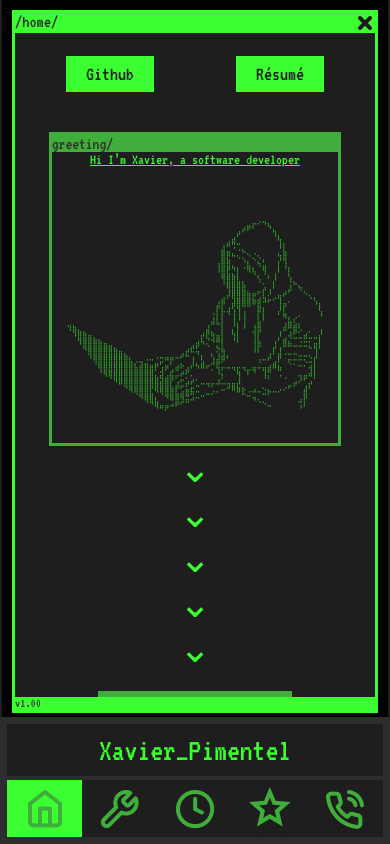
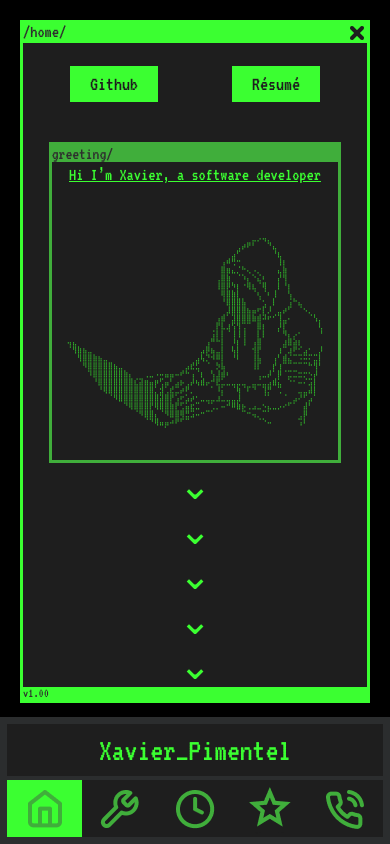
Before and after one commit to XavierPim/porto_folio, a React (Create React App) app: page /home in a window 390 px wide. Built offline with nearby package versions, Linux system fonts and the light colour scheme.

Commit message:
resize home window back to original

```diff
--- a/src/components/content-small-screen.css
+++ b/src/components/content-small-screen.css
@@ -39,8 +39,8 @@ video{
 }
 
 .small_title {
-	font-size: 15px;
-	margin: 0px;
+	font-size: 18px;
+	margin: 4px 4px 0;
 	text-decoration: underline;
 }
 
@@ -90,7 +90,7 @@ video{
 }
 .small_title {
 	font-size: 27px;
-	margin: 0px;
+	margin: 10px 5px 0;
 	text-decoration: underline;
 }
 
--- a/src/css/contact.css
+++ b/src/css/contact.css
@@ -47,6 +47,7 @@ a {
     color: #3BFF31;
     text-decoration: none;
     font-size: 15px;
+    margin:10px;
 }
 
 button {
--- a/src/css/home.css
+++ b/src/css/home.css
@@ -12,9 +12,7 @@
 	.home-content-container {
         background-color: black;
         flex: 1;
-        padding: 10px;
         font-size: 13px;
-        margin:auto 2px;
     }
 }
 @media only screen and (min-width: 769px) {
```
